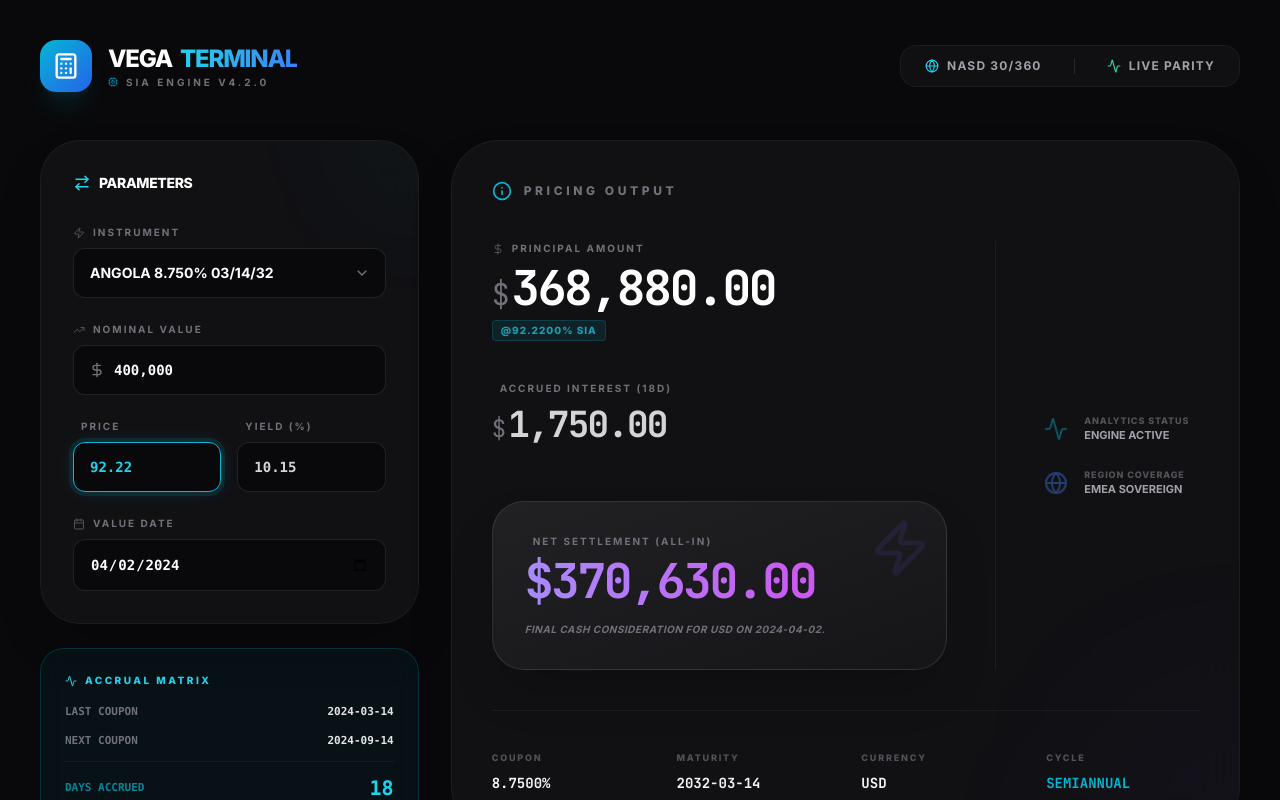
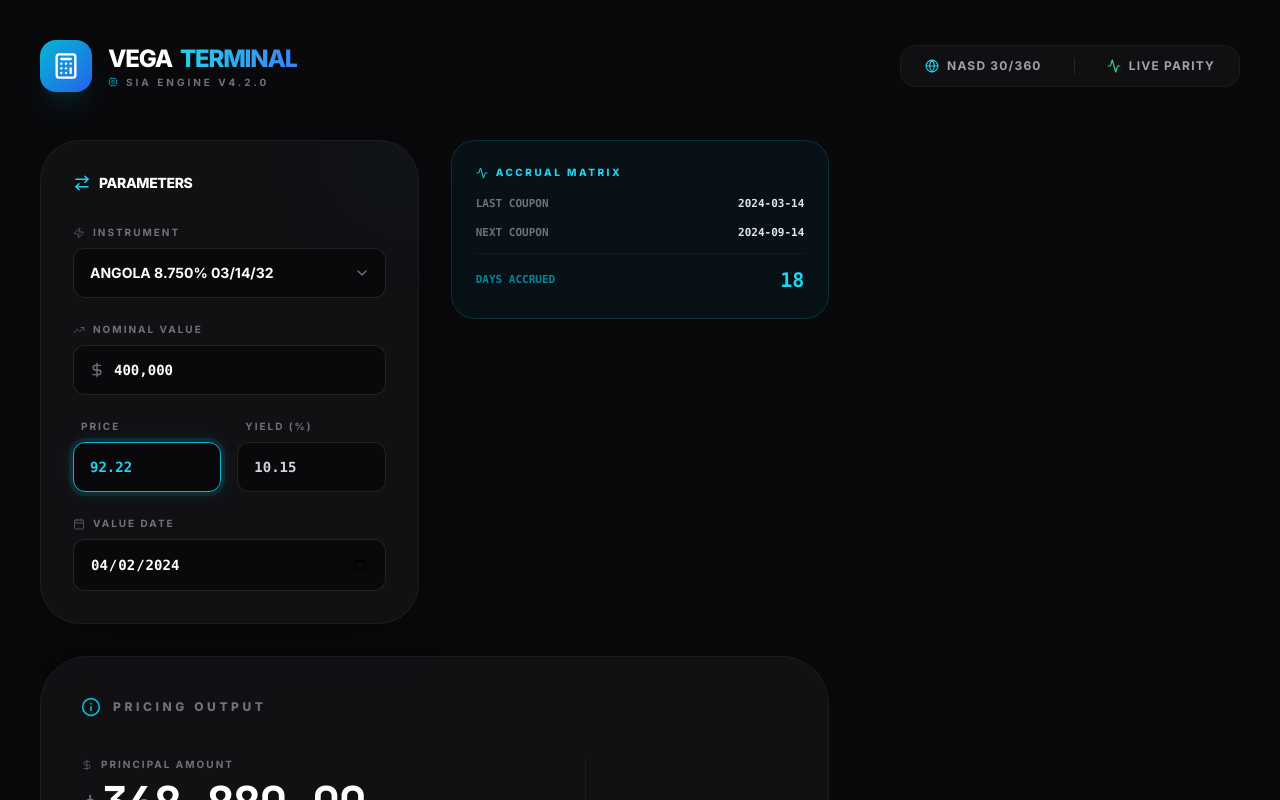
Before and after one commit to auduatiku-lab/Vegaterminal2, a React (Vite) app: page / in a window 1280 px wide. Shown: the top 800 px of the page. Built offline with nearby package versions, Linux system fonts and the light colour scheme.

Commit message:
feat: Reorganize layout and move accrual matrix
Restructures the main content area to ensure inputs are consistently displayed first, especially on larger screens. The accrual matrix section has been moved to better align with the input focus.

```diff
--- a/App.tsx
+++ b/App.tsx
@@ -132,8 +132,9 @@ const App: React.FC = () => {
         </div>
       </header>
 
-      <main className="grid grid-cols-1 lg:grid-cols-12 gap-6 md:gap-8 w-full max-w-7xl">
-        <div className="lg:col-span-4 flex flex-col gap-6">
+      <main className="grid grid-cols-1 lg:grid-cols-12 gap-6 md:gap-8 w-full max-w-7xl items-start">
+        {/* INPUTS: Always first */}
+        <div className="lg:col-span-4 order-1 flex flex-col gap-6">
           <section className="bg-zinc-900/60 border border-white/5 rounded-[2rem] md:rounded-[2.5rem] p-6 md:p-8 backdrop-blur-xl shadow-2xl relative overflow-hidden">
             <div className="absolute top-0 right-0 w-32 h-32 bg-cyan-500/5 blur-[60px] rounded-full -mr-16 -mt-16"></div>
 
@@ -215,32 +216,11 @@ const App: React.FC = () => {
               </div>
             </div>
           </section>
-
-          <section className="bg-cyan-950/20 border border-cyan-500/20 rounded-3xl p-6 backdrop-blur-md">
-            <h2 className="text-[10px] font-black text-cyan-400 flex items-center gap-2 uppercase tracking-[0.25em] mb-4">
-              <Activity size={12} />
-              Accrual Matrix
-            </h2>
-            <div className="space-y-3 font-mono text-[11px] uppercase font-bold text-zinc-400">
-              <div className="flex justify-between items-center">
-                <span className="text-zinc-500">Last Coupon</span>
-                <span className="text-zinc-200">{results.lastCouponDate}</span>
-              </div>
-              <div className="flex justify-between items-center">
-                <span className="text-zinc-500">Next Coupon</span>
-                <span className="text-zinc-200">{results.nextCouponDate}</span>
-              </div>
-              <div className="h-px bg-white/5 my-1"></div>
-              <div className="flex justify-between items-center">
-                <span className="text-cyan-500/70">Days Accrued</span>
-                <span className="text-cyan-400 text-xl font-black">{results.daysAccrued}</span>
-              </div>
-            </div>
-          </section>
         </div>
 
-        <div className="lg:col-span-8 space-y-6 md:space-y-8">
-          <section className="bg-zinc-900/60 border border-white/5 rounded-[2.5rem] md:rounded-[3rem] p-6 md:p-10 backdrop-blur-xl shadow-2xl h-full flex flex-col relative overflow-hidden">
+        {/* PRICING OUTPUT: Order 2 on mobile, Order 3 (right side) on desktop */}
+        <div className="lg:col-span-8 order-2 lg:order-3 lg:row-span-2 h-full flex flex-col">
+          <section className="bg-zinc-900/60 border border-white/5 rounded-[2.5rem] md:rounded-[3rem] p-6 md:p-10 backdrop-blur-xl shadow-2xl flex-grow flex flex-col relative overflow-hidden">
             <div className="absolute bottom-0 right-0 w-64 h-64 bg-violet-600/5 blur-[100px] rounded-full -mb-32 -mr-32"></div>
 
             <div className="flex items-center gap-3 text-zinc-400 mb-8 md:mb-10">
@@ -248,7 +228,7 @@ const App: React.FC = () => {
               <span className="text-xs font-black uppercase tracking-[0.3em] text-zinc-500">Pricing Output</span>
             </div>
 
-            <div className="grid grid-cols-1 md:grid-cols-12 gap-10 md:gap-12">
+            <div className="grid grid-cols-1 md:grid-cols-12 gap-10 md:gap-12 flex-grow">
               <div className="md:col-span-8 space-y-8 md:space-y-10">
                 <div className="group transition-transform active:scale-[0.99]">
                   <FormLabel label="Principal Amount" icon={<DollarSign size={12} />} />
@@ -327,6 +307,31 @@ const App: React.FC = () => {
             </section>
           </section>
         </div>
+
+        {/* ACCRUAL MATRIX: Order 3 on mobile, Order 2 (below inputs) on desktop */}
+        <div className="lg:col-span-4 order-3 lg:order-2 flex flex-col gap-6">
+          <section className="bg-cyan-950/20 border border-cyan-500/20 rounded-3xl p-6 backdrop-blur-md">
+            <h2 className="text-[10px] font-black text-cyan-400 flex items-center gap-2 uppercase tracking-[0.25em] mb-4">
+              <Activity size={12} />
+              Accrual Matrix
+            </h2>
+            <div className="space-y-3 font-mono text-[11px] uppercase font-bold text-zinc-400">
+              <div className="flex justify-between items-center">
+                <span className="text-zinc-500">Last Coupon</span>
+                <span className="text-zinc-200">{results.lastCouponDate}</span>
+              </div>
+              <div className="flex justify-between items-center">
+                <span className="text-zinc-500">Next Coupon</span>
+                <span className="text-zinc-200">{results.nextCouponDate}</span>
+              </div>
+              <div className="h-px bg-white/5 my-1"></div>
+              <div className="flex justify-between items-center">
+                <span className="text-cyan-500/70">Days Accrued</span>
+                <span className="text-cyan-400 text-xl font-black">{results.daysAccrued}</span>
+              </div>
+            </div>
+          </section>
+        </div>
       </main>
 
       <footer className="mt-12 md:mt-16 text-zinc-600 text-[9px] md:text-[10px] uppercase font-black tracking-[0.3em] md:tracking-[0.5em] flex flex-wrap items-center justify-center gap-4 md:gap-6 pb-10 px-4 text-center">
```
